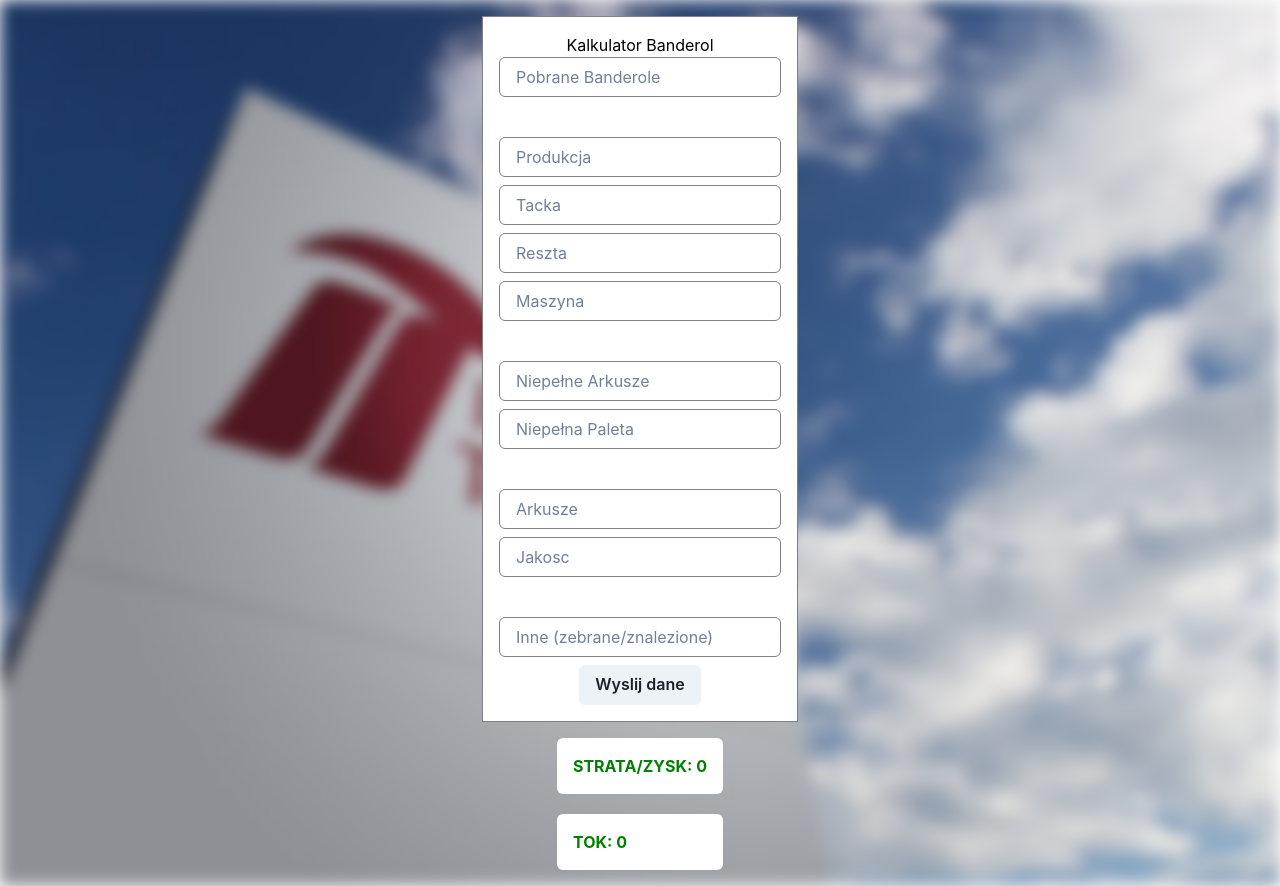
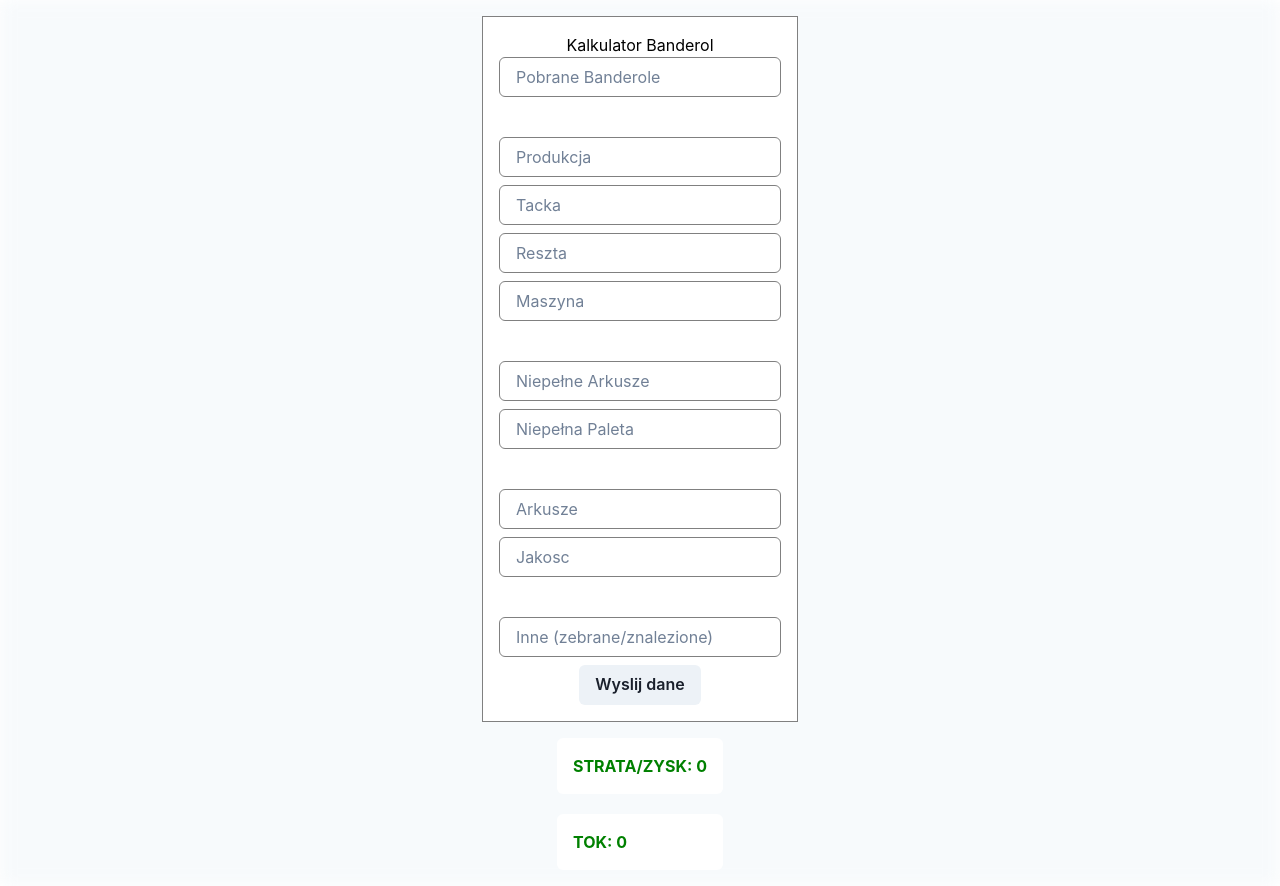
Before and after one commit to jstarzon/banderole-v2, a React (Create React App) app: page / in a window 1280 px wide. Built offline with nearby package versions, Linux system fonts and the light colour scheme.

Commit message:
Update BackgroundWrapper.js

```diff
--- a/src/BackgroundWrapper.js
+++ b/src/BackgroundWrapper.js
@@ -11,7 +11,7 @@ const BackgroundWrapper = ({ children }) => {
           left={0}
           right={0}
           bottom={0}
-          backgroundImage={`url(${backgroundImage})`}
+          backgroundColor="gray.50"
           backgroundSize="cover"
           filter="blur(8px)" // Adjust the blur value as desired
           zIndex={-1}
```
